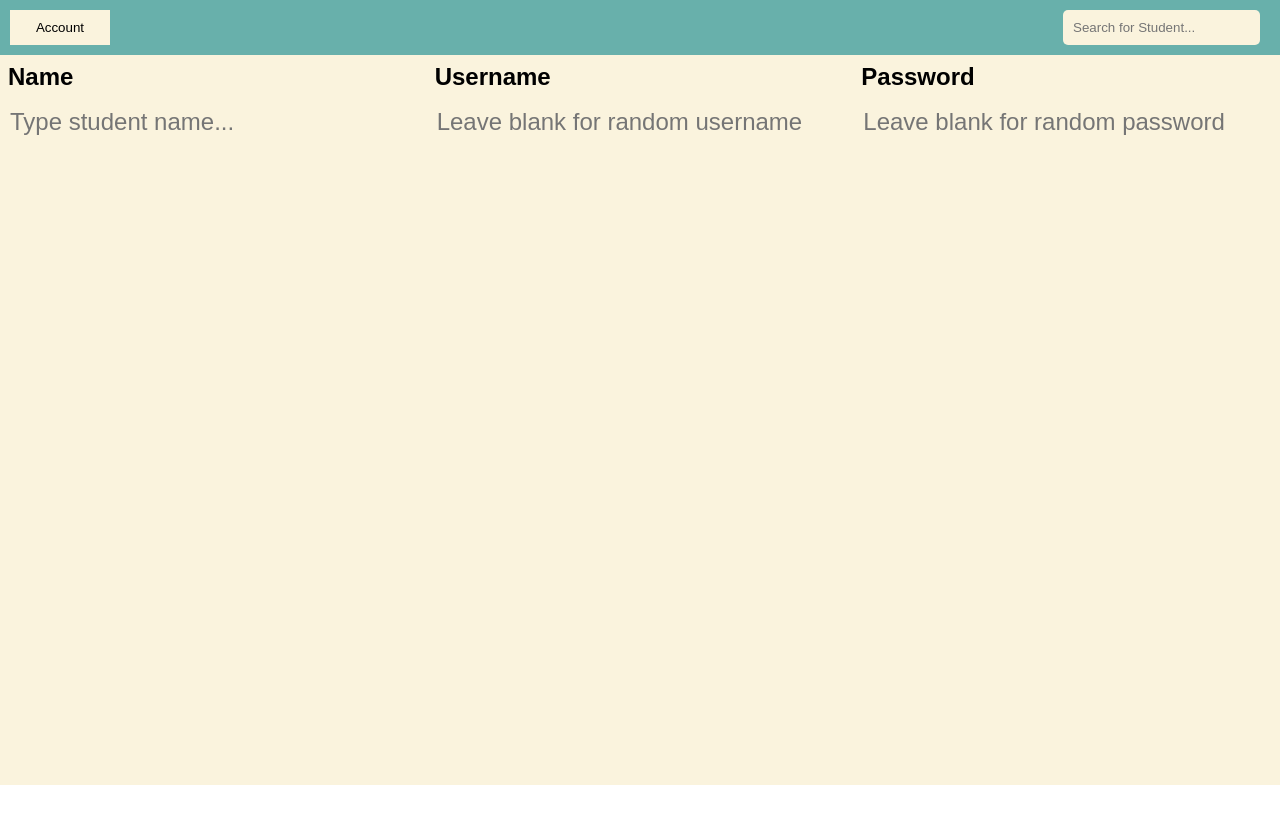
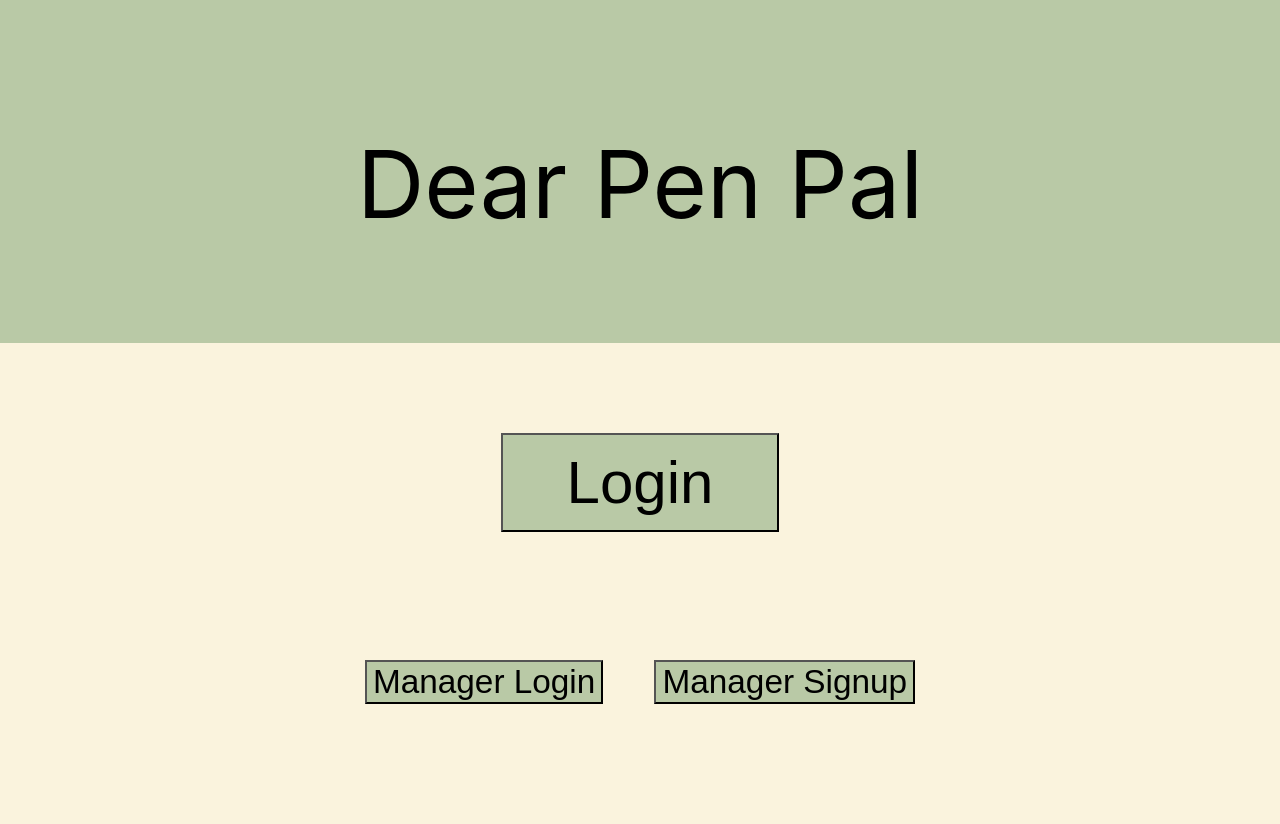
Before and after one commit to Brian-333/DearPenPal, a React (Create React App) app in the folder source/frontend/: page / in a window 1280 px wide. Shown: the top 824 px of the page. Before the commit the page ends 800 px from the top, so only its background shows below. Built offline with nearby package versions, Linux system fonts and the light colour scheme.

Commit message:
colour change

```diff
--- a/source/frontend/src/components/LandingPage.js
+++ b/source/frontend/src/components/LandingPage.js
@@ -11,7 +11,6 @@ import '../styles/landing.css'
 import ManagerPage from "./ManagerPage";
 
 const LandingPage = () =>{
-    return (<ManagerPage></ManagerPage>);
     const [currForm, setCurrForm] = useState("None");
     const {access_token: [token,,],
             user: [,,usertype,]} = useContext(UserContext)
--- a/source/frontend/src/components/ManagerSignup.js
+++ b/source/frontend/src/components/ManagerSignup.js
@@ -25,6 +25,9 @@ const ManagerSignup = ({setCurrForm}) => {
         </div>
         <div class = 'inputtext'>
             <div>
+                <div class= 'mltitle'>
+                    <label>Manager Signup </label><br></br>
+                </div>
                 <label>I am a:</label><br></br>
                 <select name = 'Choose One...' id= 'choose' value={type} onChange={(e) => setType(e.target.value)}>
                     <option value = 'student'>Teacher</option>
--- a/source/frontend/src/styles/Inbox.css
+++ b/source/frontend/src/styles/Inbox.css
@@ -28,7 +28,7 @@
 }
 
 .inboxbg{
-    background-color: #68b0ab;
+    background-color: #B9C9A6;
     padding-bottom: 30pt
 }
 
--- a/source/frontend/src/styles/landing.css
+++ b/source/frontend/src/styles/landing.css
@@ -8,7 +8,7 @@
     text-align: center;
     padding-top: 10%;
     padding-bottom: 8%;
-    background-color: #68b0ab;
+    background-color: #B9C9A6;/*#68b0ab;*/
 }
 
 .landingtitle{
@@ -18,7 +18,7 @@
 }
 
 .loginbutton{
-    background-color: #68b0abdd;
+    background-color: #B9C9A6;/*#68b0abdd;*/
     font-size: 45pt;
     padding-top: 1%;
     padding-bottom: 1%;
@@ -39,13 +39,13 @@
 }
 
 .managerbtnleft{
-    background-color: #a8c3c0;
+    background-color:#B9C9A6;/*#a8c3c0;*/
     font-size: 25pt;
     margin-right: 2%
 }
 
 .managerbtnright{
-    background-color: #a8c3c0;
+    background-color: #B9C9A6; /*#a8c3c0;*/
     font-size: 25pt;
     margin-left: 2%
 }
--- a/source/frontend/src/styles/login.css
+++ b/source/frontend/src/styles/login.css
@@ -1,5 +1,5 @@
 .loginbg {
-    background-color:#68b0ab;
+    background-color:#B9C9A6;
     padding-bottom: 19%;
 
 }
@@ -58,3 +58,10 @@
     text-align: center;
     width: 100%;
 }
+
+.mltitle{
+    font-size: 40pt;
+    justify-content: center;
+    text-align: center;
+    padding-bottom: 3%;
+}
--- a/source/frontend/src/styles/managerPage.css
+++ b/source/frontend/src/styles/managerPage.css
@@ -2,7 +2,7 @@ nav {
     display: flex;
     justify-content: space-between;
     align-items: center;
-    background-color: #68b0ab; /*#4CAF50;*/
+    background-color: #B9C9A6; /*#4CAF50;*/
     padding: 10px;
 }
 
@@ -140,7 +140,7 @@ td, th {
   }
   .dropdown button:hover {
     color: #FFFFFF;
-    background-color: #00A4BD;
+    background-color: #B9C9A6;
   }
 
   .bgcolour{
```
